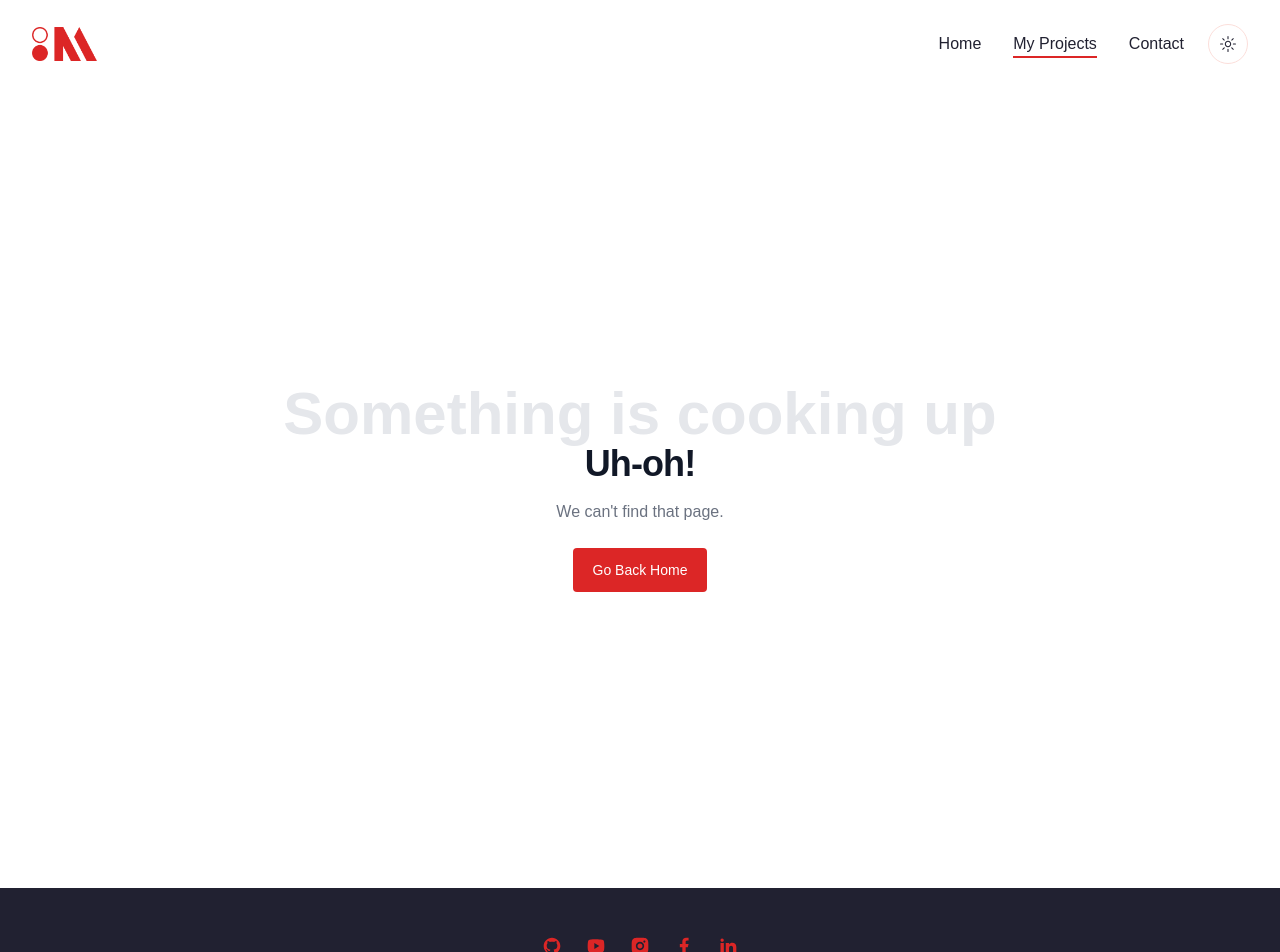
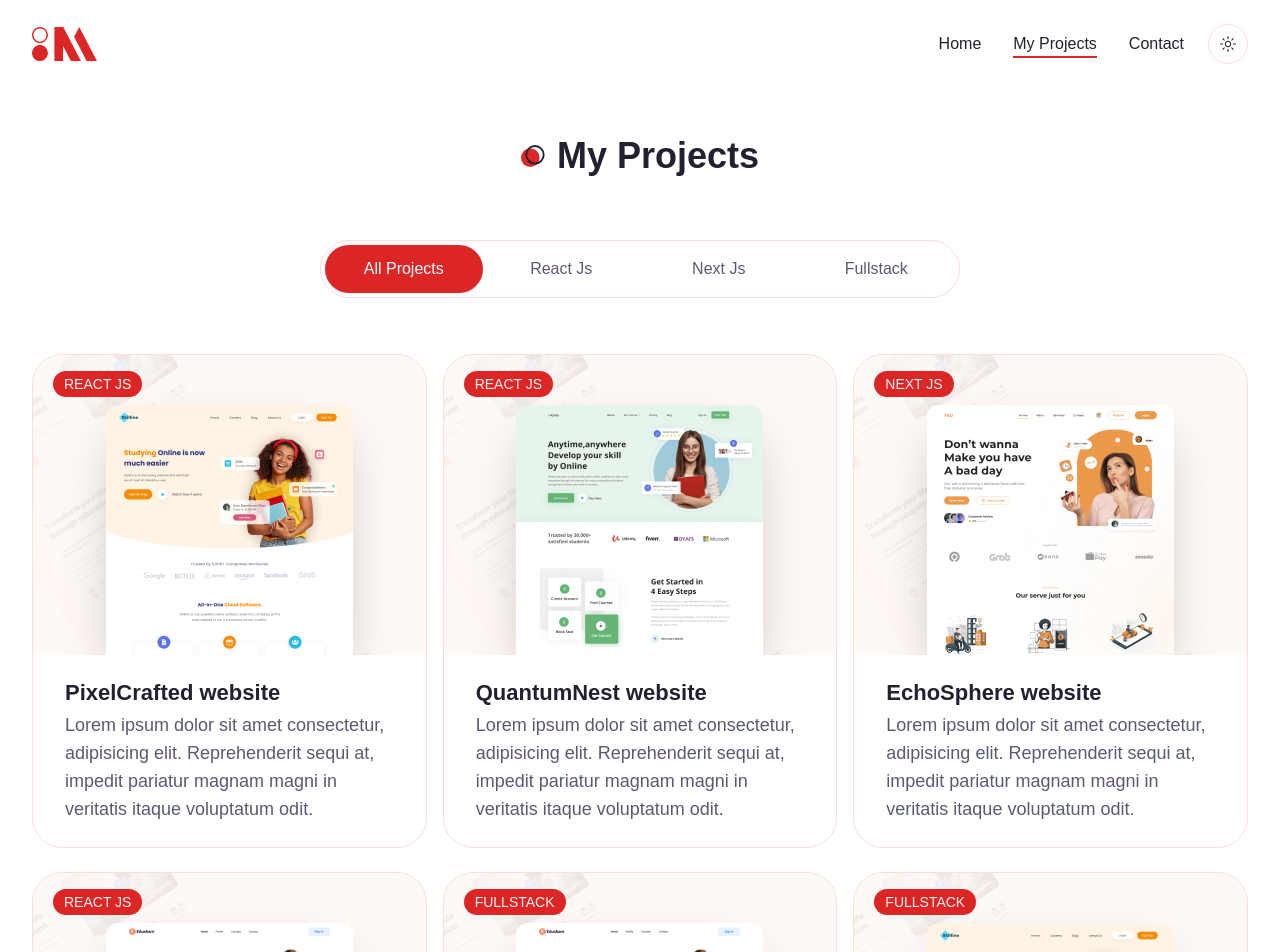
Before and after one commit to bomagdi/Binmagdi, a Next.js app: page /projects in a window 1280 px wide. Shown: the top 952 px of the page. Built offline with nearby package versions, Linux system fonts and the light colour scheme.

Commit message:
Add Project Page

```diff
--- a/app/projects/page.jsx
+++ b/app/projects/page.jsx
@@ -1,30 +1,116 @@
-import React from "react";
+"use client";
+import React, { useState } from "react";
+import { Tabs, TabsList, TabsContent, TabsTrigger } from "@/components/ui/tabs";
+import ProjectCard from "@/components/ProjectCard";
 
-const Contact = () => {
+const projctsData = [
+  {
+    image: "/work/3.png",
+    category: "react js",
+    name: "PixelCrafted  website",
+    description:
+      "Lorem ipsum dolor sit amet consectetur, adipisicing elit. Reprehenderit sequi at, impedit pariatur magnam magni in veritatis itaque voluptatum odit.",
+    link: "/",
+    github: "/",
+  },
+  {
+    image: "/work/4.png",
+    category: "react js",
+    name: "QuantumNest  website",
+    description:
+      "Lorem ipsum dolor sit amet consectetur, adipisicing elit. Reprehenderit sequi at, impedit pariatur magnam magni in veritatis itaque voluptatum odit.",
+    link: "/",
+    github: "/",
+  },
+  {
+    image: "/work/2.png",
+    category: "next js",
+    name: "EchoSphere website",
+    description:
+      "Lorem ipsum dolor sit amet consectetur, adipisicing elit. Reprehenderit sequi at, impedit pariatur magnam magni in veritatis itaque voluptatum odit.",
+    link: "/",
+    github: "/",
+  },
+  {
+    image: "/work/1.png",
+    category: "react js",
+    name: "NovaHaven website",
+    description:
+      "Lorem ipsum dolor sit amet consectetur, adipisicing elit. Reprehenderit sequi at, impedit pariatur magnam magni in veritatis itaque voluptatum odit.",
+    link: "/",
+    github: "/",
+  },
+  {
+    image: "/work/1.png",
+    category: "fullstack",
+    name: "OrbitFlow website",
+    description:
+      "Lorem ipsum dolor sit amet consectetur, adipisicing elit. Reprehenderit sequi at, impedit pariatur magnam magni in veritatis itaque voluptatum odit.",
+    link: "/",
+    github: "/",
+  },
+  {
+    image: "/work/3.png",
+    category: "fullstack",
+    name: "TwilightCanvas website",
+    description:
+      "Lorem ipsum dolor sit amet consectetur, adipisicing elit. Reprehenderit sequi at, impedit pariatur magnam magni in veritatis itaque voluptatum odit.",
+    link: "/",
+    github: "/",
+  },
+];
+
+const uniqueCategories = [
+  "all projects",
+  ...new Set(projctsData.map((item) => item.category)),
+];
+
+const Projects = () => {
+  const [categories, setCategories] = useState(uniqueCategories);
+  const [category, setCategory] = useState("all projects");
+
+  const filteredProjects = projctsData.filter((project) => {
+    return category === "all projects"
+      ? project
+      : project.category === category;
+  });
+
   return (
-    <div>
-      <div className="grid h-screen place-content-center bg-white px-4">
-        <div className="text-center">
-          <h1 className="text-6xl font-black text-gray-200">
-            Something is cooking up
-          </h1>
-
-          <p className="text-2xl font-bold tracking-tight text-gray-900 sm:text-4xl">
-            Uh-oh!
-          </p>
-
-          <p className="mt-4 text-gray-500">We can't find that page.</p>
-
-          <a
-            href="/"
-            className="mt-6 inline-block rounded bg-primary px-5 py-3 text-sm font-medium text-white hover:bg-secondary focus:outline-none focus:ring"
-          >
-            Go Back Home
-          </a>
-        </div>
+    <section className="min-h-screen pt-12">
+      <div className="container mx-auto px-8">
+        <h2 className="section-title mb-8 xl:mb-16 text-center mx-auto">
+          My Projects
+        </h2>
+        {/* Tabs */}
+        <Tabs defaultValue={category} className="mb-24 xl:mb-48">
+          <TabsList className="w-full grid h-full md:grid-cols-4 lg:max-w-[640px] mb-12 mx-auto md:border dark:border-none">
+            {categories.map((category, index) => {
+              return (
+                <TabsTrigger
+                  onClick={() => setCategory(category)}
+                  value={category}
+                  key={index}
+                  className="capitalize w-[162px] md:w-auto"
+                >
+                  {category}
+                </TabsTrigger>
+              );
+            })}
+          </TabsList>
+          {/* Tabs Content */}
+          <div className="text-lg xl:mt-8 grid grid-cols-1 lg:grid-cols-3 gap-4">
+            {filteredProjects.map((project, index) => {
+              return (
+                <TabsContent value={category} key={index}>
+                  <ProjectCard project={project} />
+                </TabsContent>
+              );
+            })}
+          </div>
+        </Tabs>
       </div>
-    </div>
+    </section>
   );
 };
 
-export default Contact;
+export default Projects;
--- a/components/ui/sheet.jsx
+++ b/components/ui/sheet.jsx
@@ -51,7 +51,7 @@
       {children}
       <SheetPrimitive.Close
         className="absolute right-4 top-4 rounded-sm opacity-70 ring-offset-background transition-opacity hover:opacity-100 focus:outline-none focus:ring-2 focus:ring-ring focus:ring-offset-2 disabled:pointer-events-none data-[state=open]:bg-secondary">
-        <X className="h-4 w-4" />
+        <X className="h-6 w-4" />
         <span className="sr-only">Close</span>
       </SheetPrimitive.Close>
     </SheetPrimitive.Content>
```
